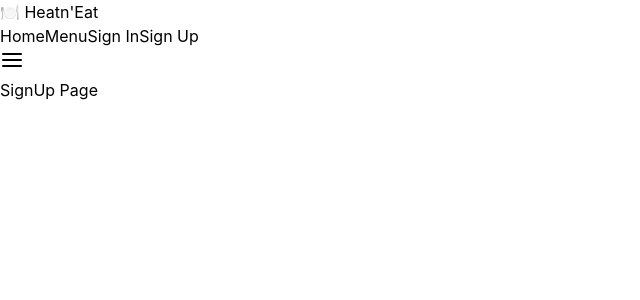
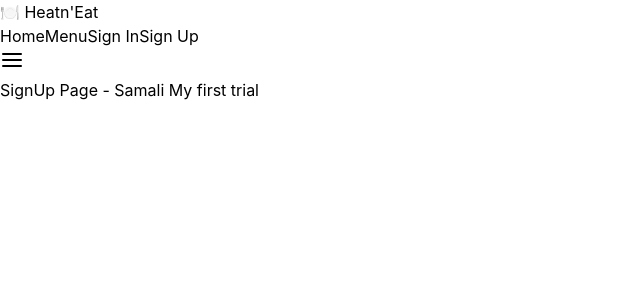
Before and after one commit to Prepped-Meals/Prepped-meals.client, a React (Create React App) app: page /sign-up in a window 1280 px wide. Shown: the top 300 px of the page, without its empty margins (0-640 px from the left). Built offline with nearby package versions, Linux system fonts and the light colour scheme.

Commit message:
Merge pull request #2 from Prepped-Meals/change_welcome_banner
change the welcome banner

```diff
--- a/src/pages/signUp.jsx
+++ b/src/pages/signUp.jsx
@@ -3,7 +3,7 @@ import React from "react";
 const SignUp = () => {
   return (
     <div className="flex flex-col items-center justify-center h-screen bg-gray-100">
-      <h1 className="text-4xl font-bold">SignUp Page</h1>
+      <h1 className="text-4xl font-bold">SignUp Page - Samali My first trial</h1>
     </div>
   );
 };
```
